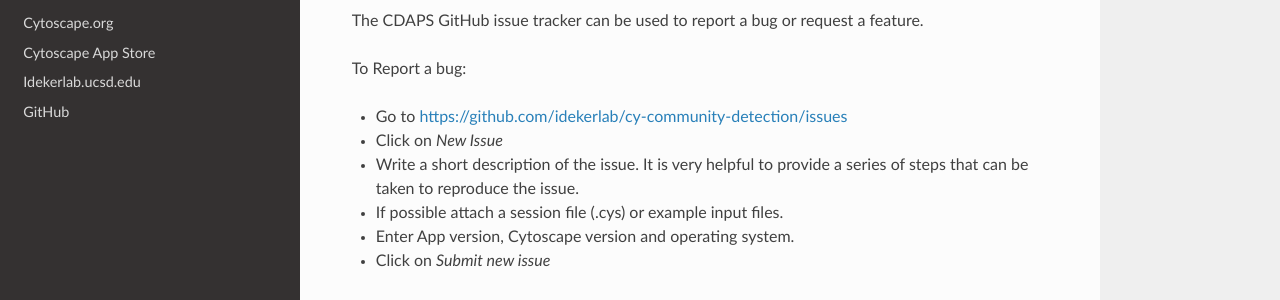
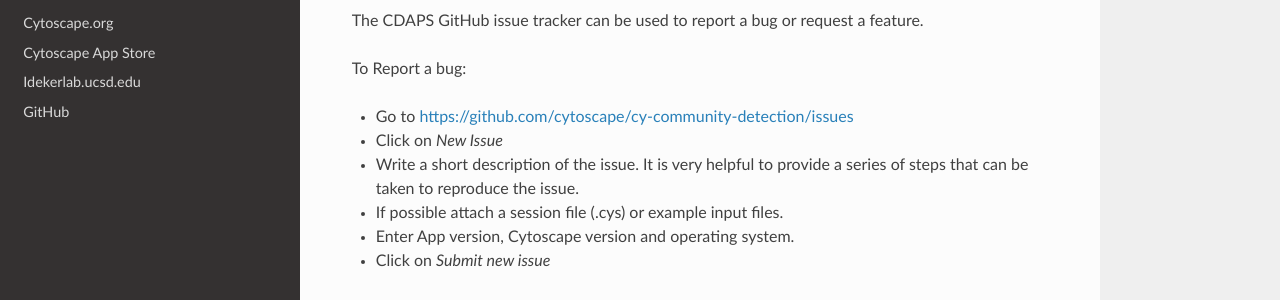
Before and after one commit to cytoscape/cy-community-detection, a Sphinx documentation site: the page built from docs/index.rst, in a window 1280 px wide. Shown: the part 303-603 px from the top of the page. Built offline with Sphinx 7.4.7 and the Read the Docs theme 2.0.0, drawn with Linux system fonts in a browser that asks for light colours; some of the changed lines change nothing that is shown.

Commit message:
fixed github issues link

```diff
--- a/docs/index.rst
+++ b/docs/index.rst
@@ -14,7 +14,7 @@
 
 To Report a bug:
 
-* Go to https://github.com/idekerlab/cy-community-detection/issues
+* Go to https://github.com/cytoscape/cy-community-detection/issues
 * Click on *New Issue*
 * Write a short description of the issue. It is very helpful to provide a series of steps
   that can be taken to reproduce the issue.
```
